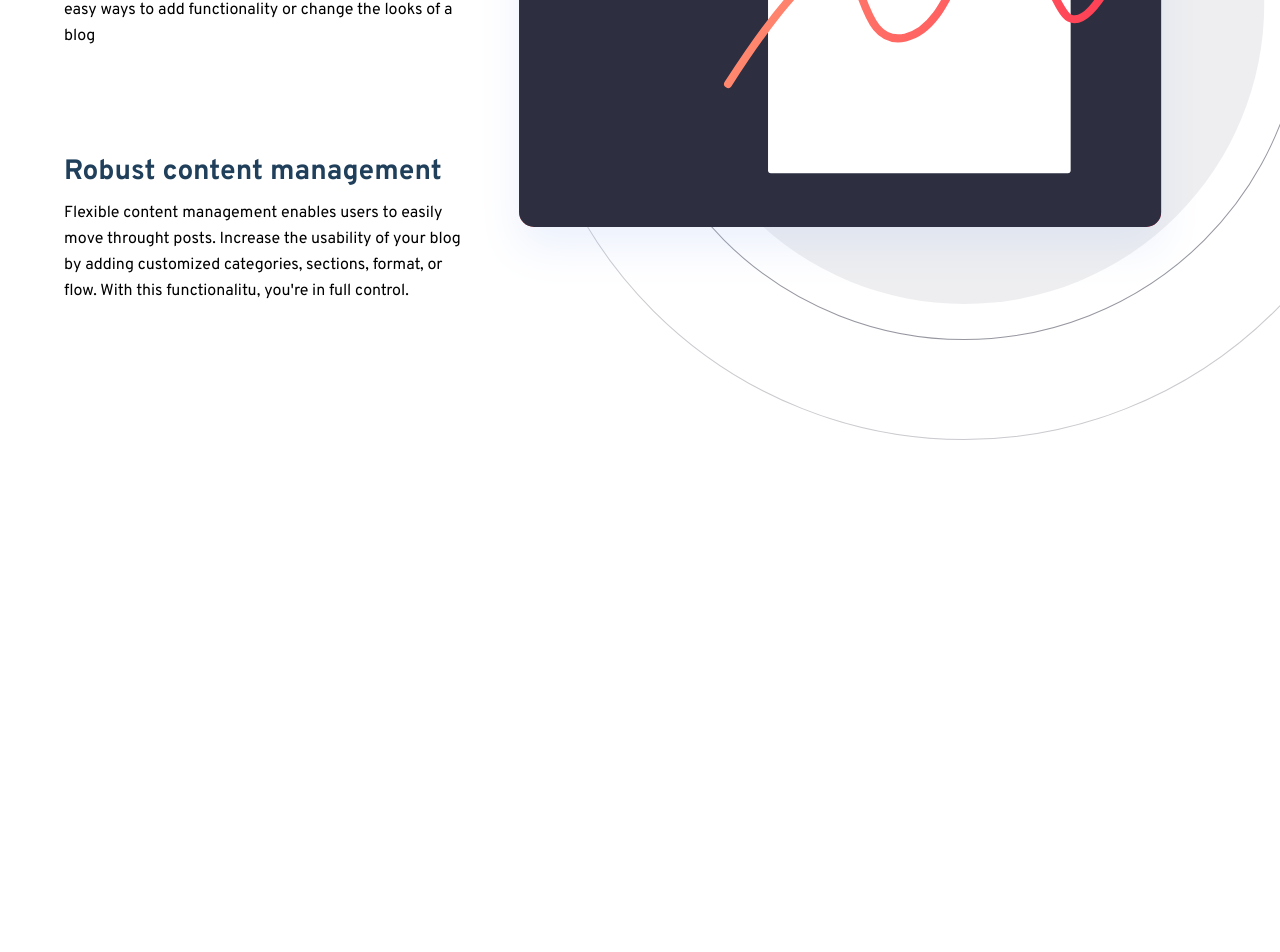
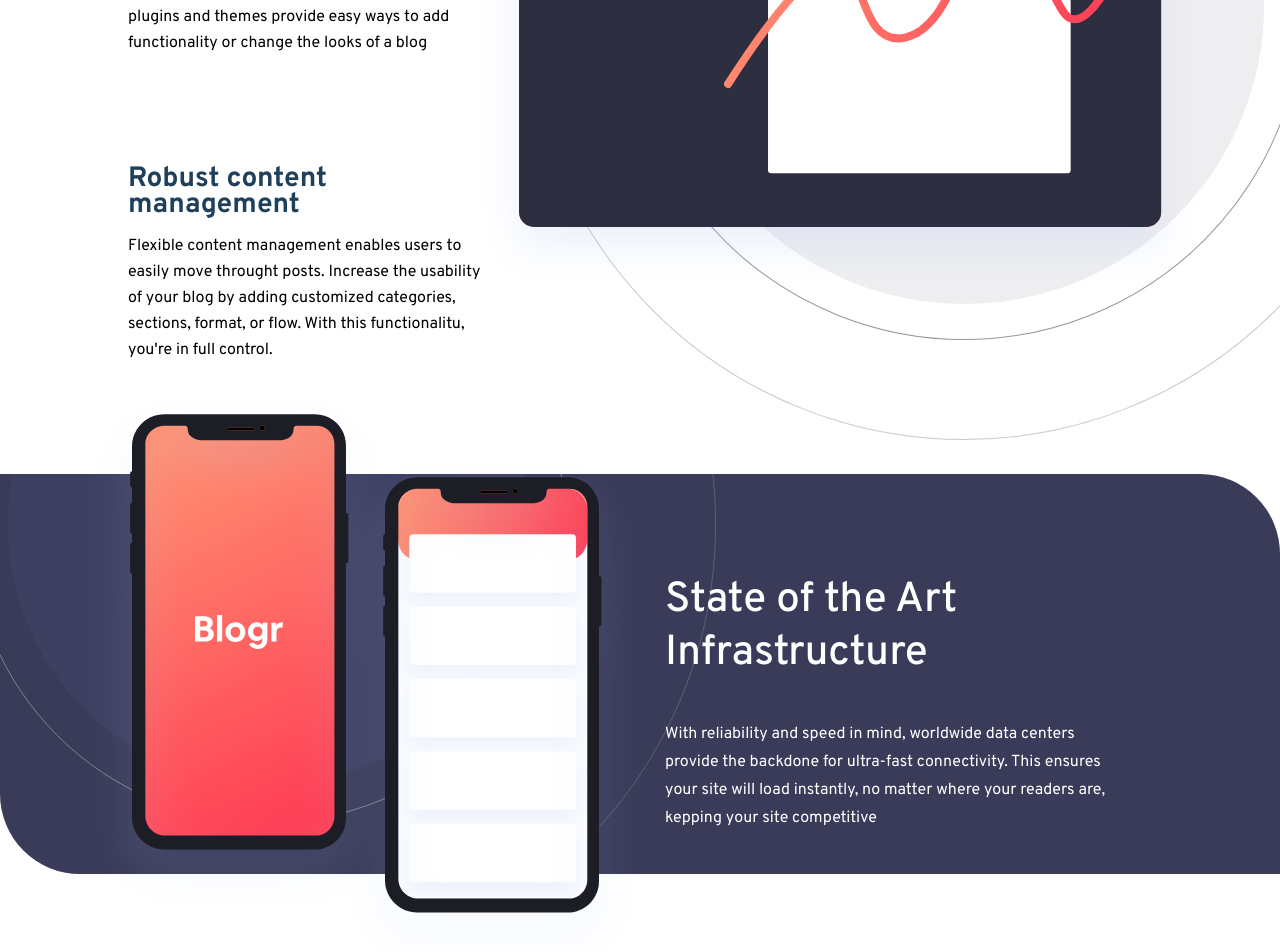
Before and after one commit to Tamburini-Christofer/Junior-Ex-Front-React-blogr-landing-page-main, a React (Vite) app: page / in a window 1280 px wide. Shown: the part 1106-2058 px from the top of the page. Before the commit the page ends 1630 px from the top, so only its background shows below. Built offline with nearby package versions, Linux system fonts and the light colour scheme.

Commit message:
Creazione contenutore sezione 2

```diff
--- a/src/App.css
+++ b/src/App.css
@@ -38,7 +38,7 @@ button{
     align-items: center;
     justify-content: space-between;
     padding: 40px;
-    width: 93%;
+    width: 80%;
     margin: 0 auto;
 }
 
@@ -108,13 +108,13 @@ button{
 .containerCont1{
     padding: 120px 0px;
     height: 1000px;
-    width: 90%;
+    width: 80%;
     margin: 0 auto;
 }
 
 .containerCont1 h2{
     color: hsl(208, 49%, 24%);
-    font-size: 36px;
+    font-size: 42px;
     text-align: center;
 }
 
@@ -129,3 +129,40 @@ button{
     font-size: 28px;
     margin: 0px 0 15px 0;
 }
+
+/***********************************/
+.content2Img {
+    height: 400px;
+    position: relative;
+    background-image: url("/public/img/bg-pattern-circles.svg");
+    background-color: #3A3B59;
+    background-repeat: no-repeat;
+    background-position-x: -47%;
+    background-position-y: 80%;
+    border-radius: 0 80px 0 80px;
+    background-size: 70%;
+}
+
+.smartphone{
+    position: absolute;
+    top: -20%;
+    left: 7%;
+}
+
+.contentSez2{
+    width: 40%;
+    padding: 100px 25px;
+    margin: 0 50%;
+}
+
+.contentSez2 h2{
+    color: white;
+    font-size: 42px;
+    font-weight: 500;
+    margin-bottom: 40px;
+}
+
+.contentSez2 span{
+    color: white;
+   line-height: 28px;
+}
--- a/src/assets/components/main/ContentSez2.jsx
+++ b/src/assets/components/main/ContentSez2.jsx
@@ -1,6 +1,14 @@
 const ContentSez2 = () => {
     return (
-        <></>
+        <>
+        <div className="content2Img">
+            <img src="/public/img/illustration-phones.svg" alt="icona cellulare" className="smartphone"/>
+            <div className="contentSez2">
+                <h2>State of the Art Infrastructure</h2>
+                <span>With reliability and speed in mind, worldwide data centers provide the backdone for ultra-fast connectivity. This ensures your site will load instantly, no matter where your readers are, kepping your site competitive</span>
+            </div>
+        </div>
+        </>
     )
 }
 
```
